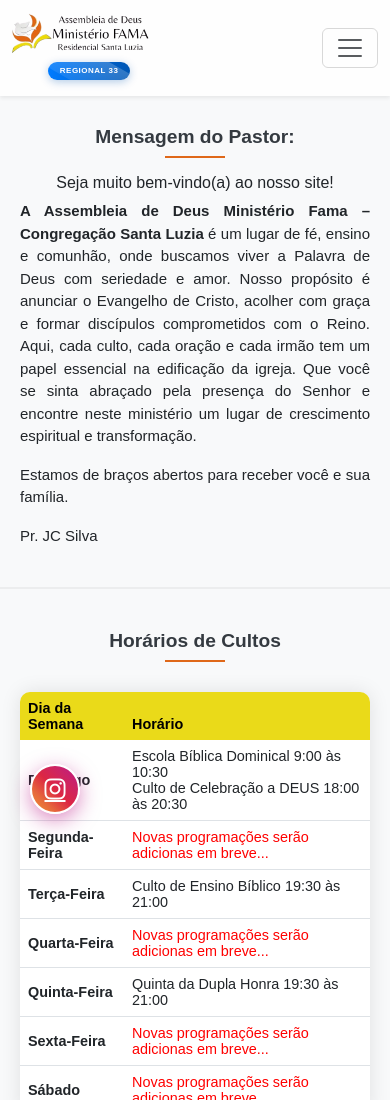
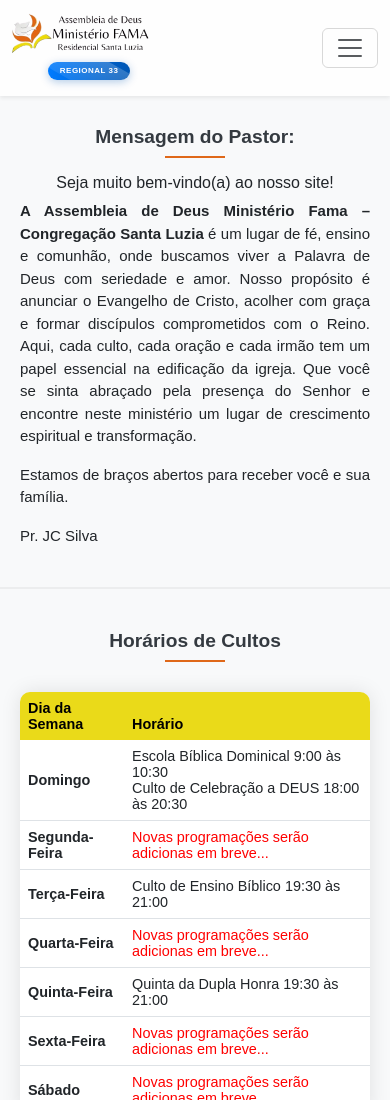
Before and after one commit to AdFamaResidSantaLuzia/adfamasantaluzia, a plain HTML site: page index.html in a window 390 px wide. Shown: the top 1100 px of the page. Drawn offline with nearby package versions, Linux system fonts and the light colour scheme.

Commit message:
Rede social excluida

```diff
--- a/Css/index.css
+++ b/Css/index.css
@@ -216,11 +216,7 @@
     font-size: 0.9rem;
   }
 
-   .instagram-float a {
-        width: 48px;
-        height: 48px;
-        font-size: 22px;
-    }
+
 
       }
 
@@ -331,11 +327,6 @@
         font-size: 0.9rem; /* Tamanho de fonte ligeiramente maior */
       }
 
-     .instagram-float a {
-        width: 44px;
-        height: 44px;
-        font-size: 20px;
-    }
 
     }
 
@@ -431,15 +422,6 @@
     gap: 10px;
   }
 
-   .instagram-float {
-        bottom: 25px;
-        right: 25px;
-    }
-    .instagram-float a {
-        width: 40px;
-        height: 40px;
-        font-size: 18px;
-    }
     }
      /* NOVOS ESTILOS PARA O REGIONAL 33 ABAIXO DA LOGO */
     .navbar-brand-content {
@@ -690,12 +672,6 @@
         line-height: 1.7; /* Mais espaçamento entre linhas */
       }
 
-      .instagram-float a {
-        width: 36px;
-        height: 36px;
-        font-size: 16px;
-    }
-
     }
 
         /* Ajuste extra para telas muito pequenas (320px) */
@@ -717,16 +693,6 @@
 
     }
 
-        .instagram-float {
-        bottom: 20px;
-        left: 15px;
-    }
-    .instagram-float a {
-        width: 32px;
-        height: 32px;
-        font-size: 14px;
-        border-width: 1px;
-    }
 
     }
 
@@ -963,26 +929,3 @@
   margin: 40px 0;
   width: 100%;
 }
-
-/* --- Botão do Instagram (círculo) --- */
-.instagram-float {
-    position: fixed;
-    bottom: 30px;
-    left: 30px;
-    z-index: 1000;
-}
-
-.instagram-float a {
-    display: flex;
-    align-items: center;
-    justify-content: center;
-    width: 50px;
-    height: 50px;
-    background: linear-gradient(45deg, #f09433, #e6683c, #dc2743, #cc2366, #bc1888);
-    color: white;
-    font-size: 24px;
-    border-radius: 50%;
-    box-shadow: 0 6px 20px rgba(188, 24, 136, 0.5);
-    border: 2px solid white;
-    transition: all 0.3s ease;
-}
--- a/index.html
+++ b/index.html
@@ -377,11 +377,7 @@ Pr. JC Silva</p></div>
   </div>
 </div>
 
-<div class="instagram-float">
-    <a href="https://www.instagram.com/adfamasantaluzia?utm_source=ig_web_button_share_sheet&igsh=ZDNlZDc0MzIxNw==" target="_blank" rel="noopener noreferrer">
-        <i class="fab fa-instagram"></i>
-    </a>
-</div>
+
 
   <!-- Botão Voltar ao Topo -->
 <button id="back-to-top" class="back-to-top" title="Voltar ao topo">
@@ -407,8 +403,6 @@ Pr. JC Silva</p></div>
     <a href="#Local">Localização</a>
   </div>
 </div>
-
-
   <div class="container">
     <div class="footer-content">
   <img src="Img/ADFamalogo.png" alt="Logo da Igreja" class="footer-logo">
```
